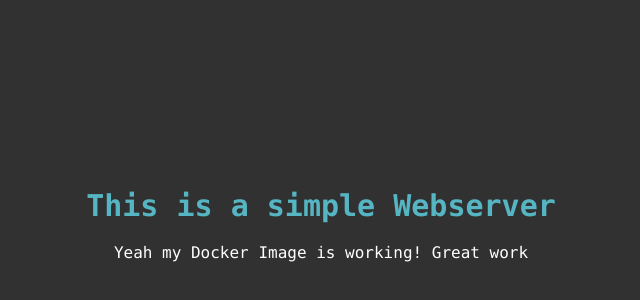
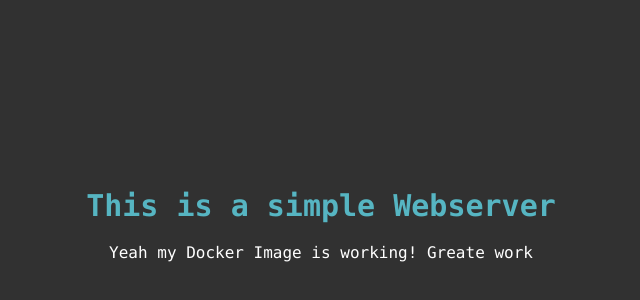
Before and after one commit to swisspost/container_day_ict_campus, a plain HTML site: page example-webserver/html_template_webserver.html in a window 1280 px wide. Shown: the part 112-412 px from the top of the page, 319-959 px from the left. Drawn offline with Linux system fonts and the light colour scheme.

```diff
--- a/example-webserver/html_template_webserver.html
+++ b/example-webserver/html_template_webserver.html
@@ -23,6 +23,6 @@
 </head>
 <body>
 	<h1>This is a simple Webserver</h1>
-	<p>Yeah my Docker Image is working! Great work </p>
+	<p>Yeah my Docker Image is working! Greate work </p>
 </body>
 </html>
```
